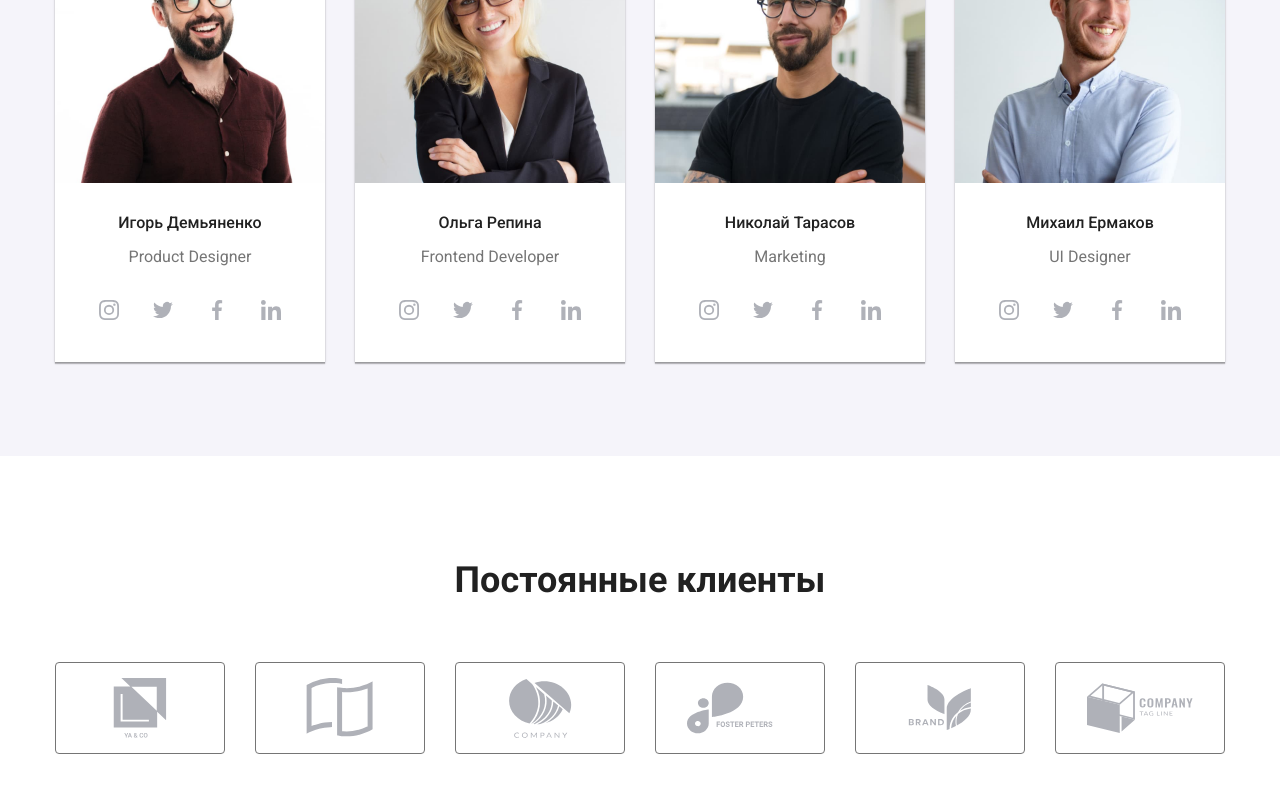
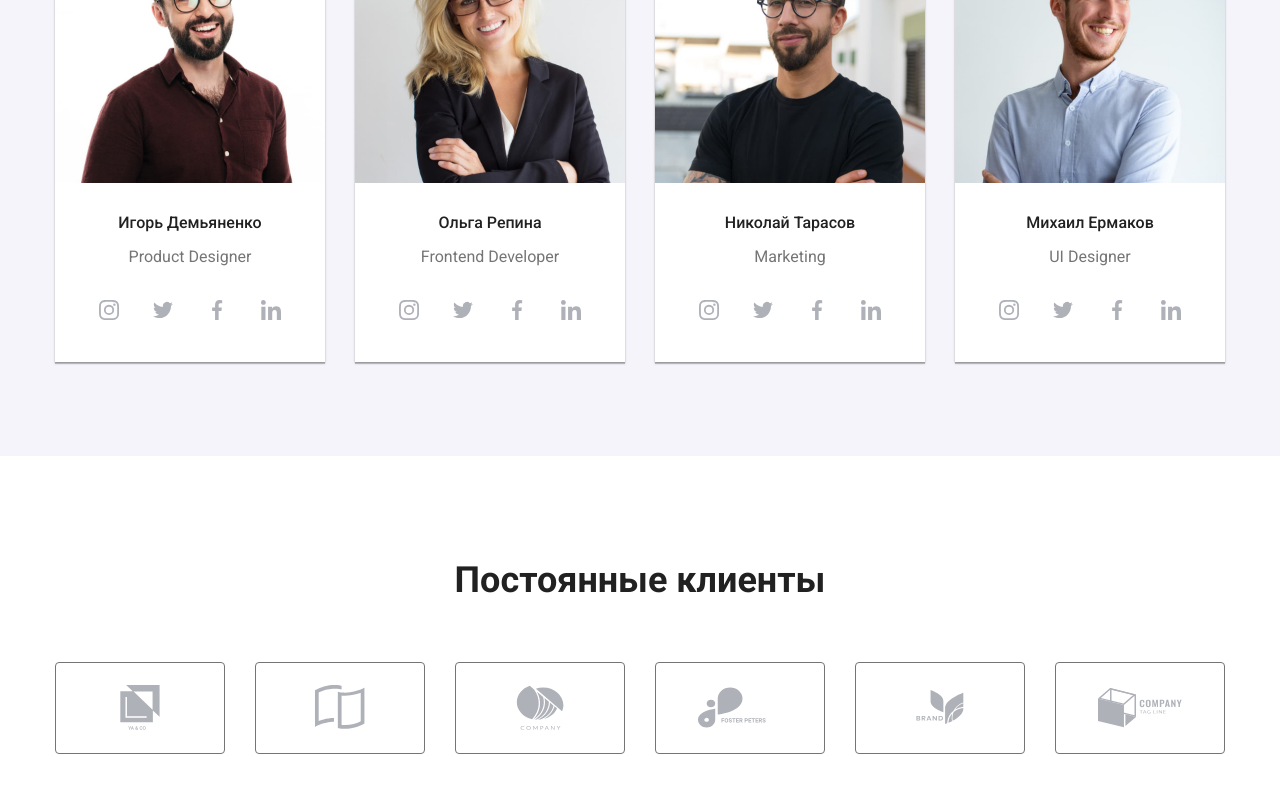
Before and after one commit to Hrihor-Dmytro/goit-markup-hw-04, a plain HTML site: page index.html in a window 1280 px wide. Shown: the part 1901-2701 px from the top of the page. Drawn offline with nearby package versions, Linux system fonts and the light colour scheme.

Commit message:
уменьшил логотипы компаний

```diff
--- a/css/styles.css
+++ b/css/styles.css
@@ -355,6 +355,10 @@ img {
   border: 1px solid var(--primery-text-color);
   border-radius: 4px;
 }
+.custors-logo {
+  width: 50%;
+  height: 50%;
+}
 
 .customers-link:hover,
 .customers-link:focus {
```
